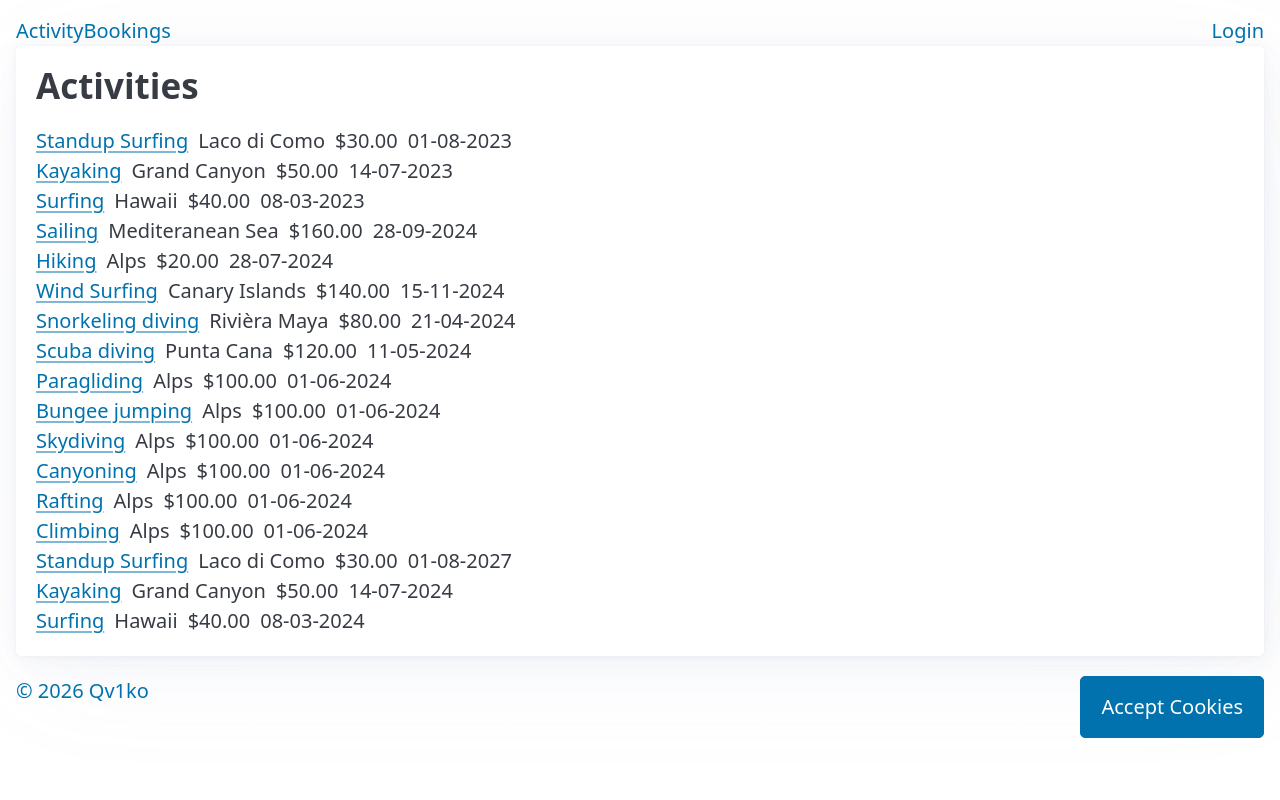
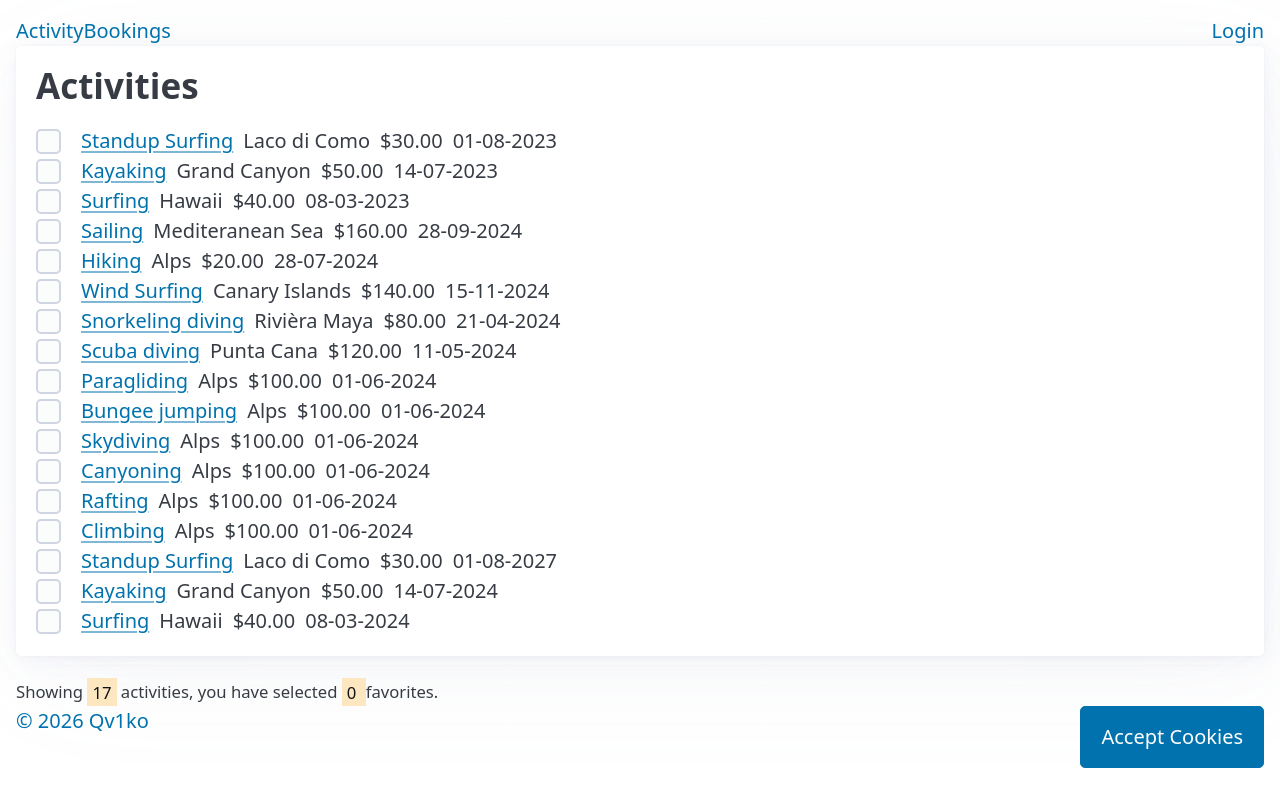
Before and after one commit to Qv1ko/curso-angular-moderno, an Angular app: page / in a window 1280 px wide. Built offline with nearby package versions, Linux system fonts and the light colour scheme; data requests are answered from the project's data file.

Commit message:
feat: add double binding

```diff
--- a/src/app/routes/home/activity/activity.component.html
+++ b/src/app/routes/home/activity/activity.component.html
@@ -1,4 +1,12 @@
 <div>
+  <span>
+    <input
+      type="checkbox"
+      name=""
+      class="secondary outline"
+      (click)="toggleFavorite(activity().slug)"
+    />
+  </span>
   <span>
     <a [routerLink]="['/bookings', activity().slug]">{{ activity().name }}</a>
   </span>
--- a/src/app/routes/home/activity/activity.component.ts
+++ b/src/app/routes/home/activity/activity.component.ts
@@ -1,5 +1,5 @@
 import { CurrencyPipe, DatePipe } from '@angular/common';
-import { Component, input } from '@angular/core';
+import { Component, input, model, ModelSignal } from '@angular/core';
 import { RouterLink } from '@angular/router';
 
 import { Activity } from '../../../domain/activity.type';
@@ -12,4 +12,15 @@ import { Activity } from '../../../domain/activity.type';
 })
 export class ActivityComponent {
   activity = input.required<Activity>();
+
+  favorites: ModelSignal<string[]> = model<string[]>([]);
+
+  toggleFavorite(slug: string) {
+    this.favorites.update((favorites) => {
+      if (favorites.includes(slug)) {
+        return favorites.filter((favorite) => favorite !== slug);
+      }
+      return favorites.concat(slug);
+    });
+  }
 }
--- a/src/app/routes/home/home.page.html
+++ b/src/app/routes/home/home.page.html
@@ -2,7 +2,16 @@
   <h2>Activities</h2>
   <main>
     @for (activity of activities(); track activity.id) {
-    <qv1-activity [activity]="activity" />
+    <qv1-activity [activity]="activity" [(favorites)]="favorites" />
     }
   </main>
 </article>
+<footer>
+  <small>
+    Showing
+    <mark>{{ activities().length }}</mark>
+    activities, you have selected
+    <mark>{{ favorites().length }} </mark>
+    favorites.
+  </small>
+</footer>
--- a/src/app/routes/home/home.page.ts
+++ b/src/app/routes/home/home.page.ts
@@ -1,5 +1,12 @@
 import { HttpClient } from '@angular/common/http';
-import { ChangeDetectionStrategy, Component, inject, Signal } from '@angular/core';
+import {
+  ChangeDetectionStrategy,
+  Component,
+  inject,
+  signal,
+  Signal,
+  WritableSignal,
+} from '@angular/core';
 import { toSignal } from '@angular/core/rxjs-interop';
 import { Meta, Title } from '@angular/platform-browser';
 import { catchError, of } from 'rxjs';
@@ -21,6 +28,8 @@ export default class HomePage {
     { initialValue: [] },
   );
 
+  favorites: WritableSignal<string[]> = signal([]);
+
   #title = inject(Title);
   #meta = inject(Meta);
 
```
